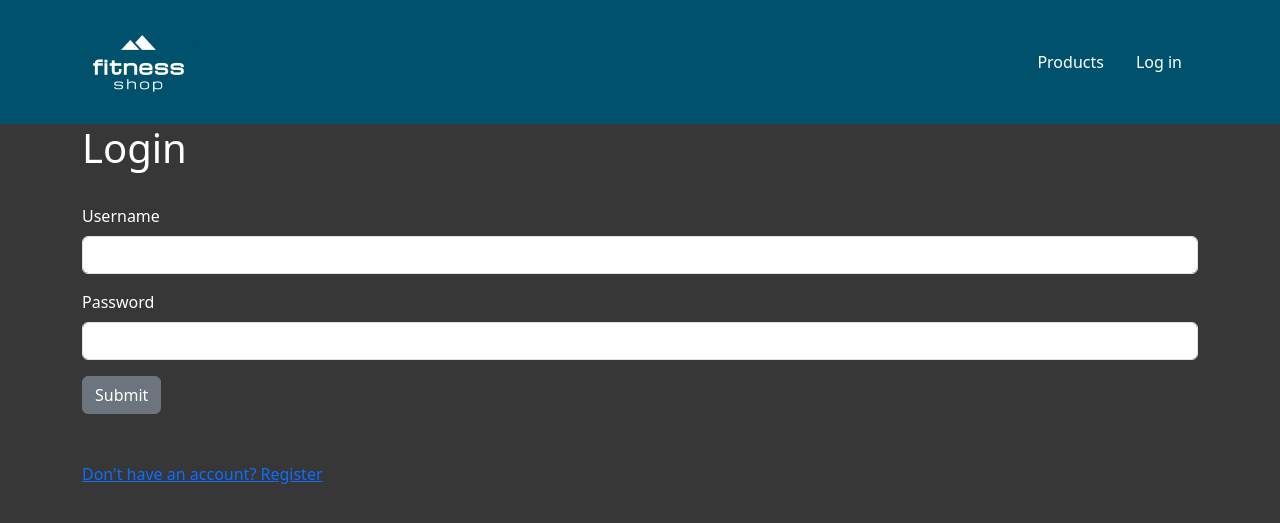
After one commit to klimentshukanov/TheFitnessApp, a Django app: page /login/ in a window 1280 px wide. The commit adds this page. Shown: the top 523 px of the page. Run offline with Django 4.2, Linux system fonts and the light colour scheme.

Commit message:
Implementing user logins
Implementing user logins

```diff
--- a/AplikacijaZaSportskaOprema/urls.py
+++ b/AplikacijaZaSportskaOprema/urls.py
@@ -28,4 +28,7 @@ urlpatterns = [
     path('', index, name="index"),
     path('products/', products, name="products"),
     path('products/add/', add, name="add"),
+    path('login/', login_user, name="login_user"),
+    path('register/', register_user, name="register_user"),
+    path('logout/', logout_user, name="logout_user"),
 ] + static(settings.MEDIA_URL, document_root=settings.MEDIA_ROOT)
--- a/ApplikacijaZaSportskaOpremaApp/views.py
+++ b/ApplikacijaZaSportskaOpremaApp/views.py
@@ -1,4 +1,6 @@
 from django.shortcuts import render, redirect
+from django.contrib.auth import authenticate, login, logout
+from django.contrib import messages
 
 from .models import *
 from .forms import *
@@ -30,3 +32,44 @@ def add(request):
             return redirect("products")
 
     return render(request, "add.html", context={"form": ProduktForm})
+
+
+def login_user(request):
+    if request.method == "POST":
+        username = request.POST['username']
+        password = request.POST['password']
+        user = authenticate(request, username=username, password=password)
+        if user is not None:
+            login(request, user)
+            return redirect('index')
+        else:
+            messages.success(request, "There Was An Error Logging In, Try Again...")
+            return redirect('login_user')
+
+    else:
+        return render(request, 'login.html', {})
+
+
+def logout_user(request):
+    logout(request)
+    messages.success(request, "You Were Logged Out!")
+    return redirect('index')
+
+
+def register_user(request):
+    if request.method == "POST":
+        form = RegisterUserForm(request.POST)
+        if form.is_valid():
+            form.save()
+            username = form.cleaned_data['username']
+            password = form.cleaned_data['password1']
+            user = authenticate(username=username, password=password)
+            login(request, user)
+            messages.success(request, "Registration Successful!")
+            return redirect('index')
+    else:
+        form = RegisterUserForm()
+
+    return render(request, 'register.html', {
+        'form': form,
+    })
--- /dev/null
+++ b/templates/login.html
@@ -0,0 +1,48 @@
+<!DOCTYPE html>
+<html lang="en">
+<head>
+    <meta charset="UTF-8">
+    <title>Login</title>
+    <link href="https://cdn.jsdelivr.net/npm/bootstrap@5.3.1/dist/css/bootstrap.min.css" rel="stylesheet" integrity="sha384-4bw+/aepP/YC94hEpVNVgiZdgIC5+VKNBQNGCHeKRQN+PtmoHDEXuppvnDJzQIu9" crossorigin="anonymous">
+
+</head>
+<body style="background-color: #373737">
+{% load static %}
+{% include 'navbar.html' %}
+
+{% block content %}
+
+    <div class="container">
+	<h1 class="text-white">Login</h1>
+    <br/>
+
+
+		<form action="" method=POST class="text-white">
+			{% csrf_token %}
+
+              <div class="mb-3">
+                <label for="exampleInputEmail1" class="form-label">Username</label>
+                <input type="text" class="form-control" name="username" aria-describedby="emailHelp">
+
+              </div>
+              <div class="mb-3">
+                <label for="exampleInputPassword1" class="form-label">Password</label>
+                <input type="password" class="form-control" name="password">
+              </div>
+
+
+			<input type="submit" value="Submit" class="btn btn-secondary">
+
+		</form>
+
+
+    <br/><br/>
+
+    <a href="/register">Don't have an account? Register</a>
+
+    </div>
+{% endblock %}
+
+<script src="https://cdn.jsdelivr.net/npm/bootstrap@5.3.1/dist/js/bootstrap.bundle.min.js" integrity="sha384-HwwvtgBNo3bZJJLYd8oVXjrBZt8cqVSpeBNS5n7C8IVInixGAoxmnlMuBnhbgrkm" crossorigin="anonymous"></script>
+</body>
+</html>
--- a/templates/navbar.html
+++ b/templates/navbar.html
@@ -8,9 +8,22 @@
           <li class="nav-item">
             <a class="nav-link" href="/products" style="color: white">Products</a>
           </li>
+
+        {% if not user.is_authenticated %}
           <li class="nav-item">
-            <a class="nav-link" href="#" style="color: white">Log in</a>
+            <a class="nav-link" href="/login" style="color: white">Log in</a>
           </li>
+        {% endif %}
+
+        {% if user.is_authenticated %}
+          <li class="nav-item">
+            <a class="nav-link" href="#" style="color: white">{{user.username}}</a>
+          </li>
+            <li class="nav-item">
+            <a class="nav-link" href="/logout" style="color: white">Log out</a>
+          </li>
+        {% endif %}
+
     </ul>
   </div>
 </nav>
```
Also changed, not shown: ApplikacijaZaSportskaOpremaApp/forms.py (+15 -0 lines), templates/products.html (+9 -6 lines), templates/register.html (added, +49 -0 lines), db.sqlite3.
